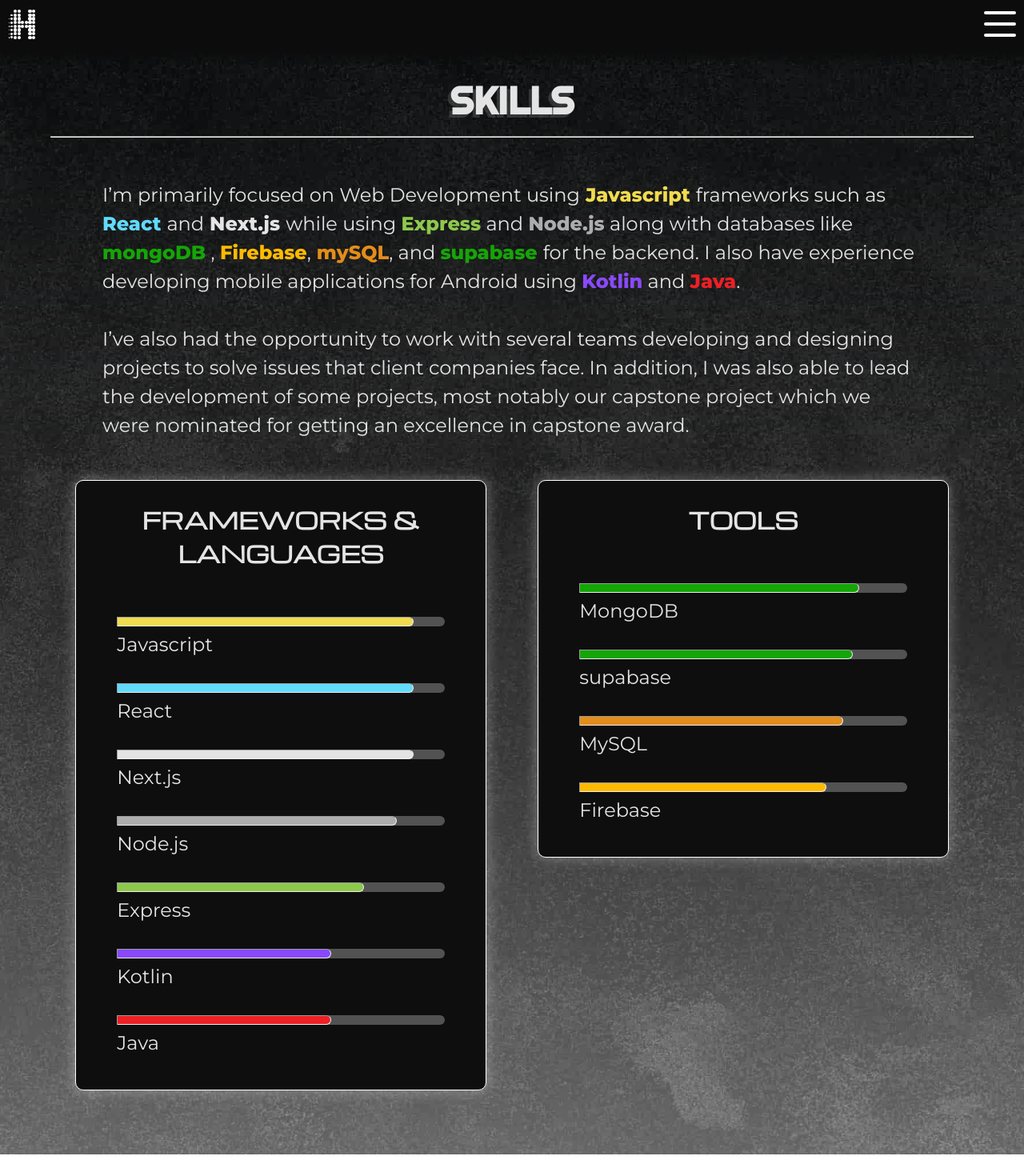
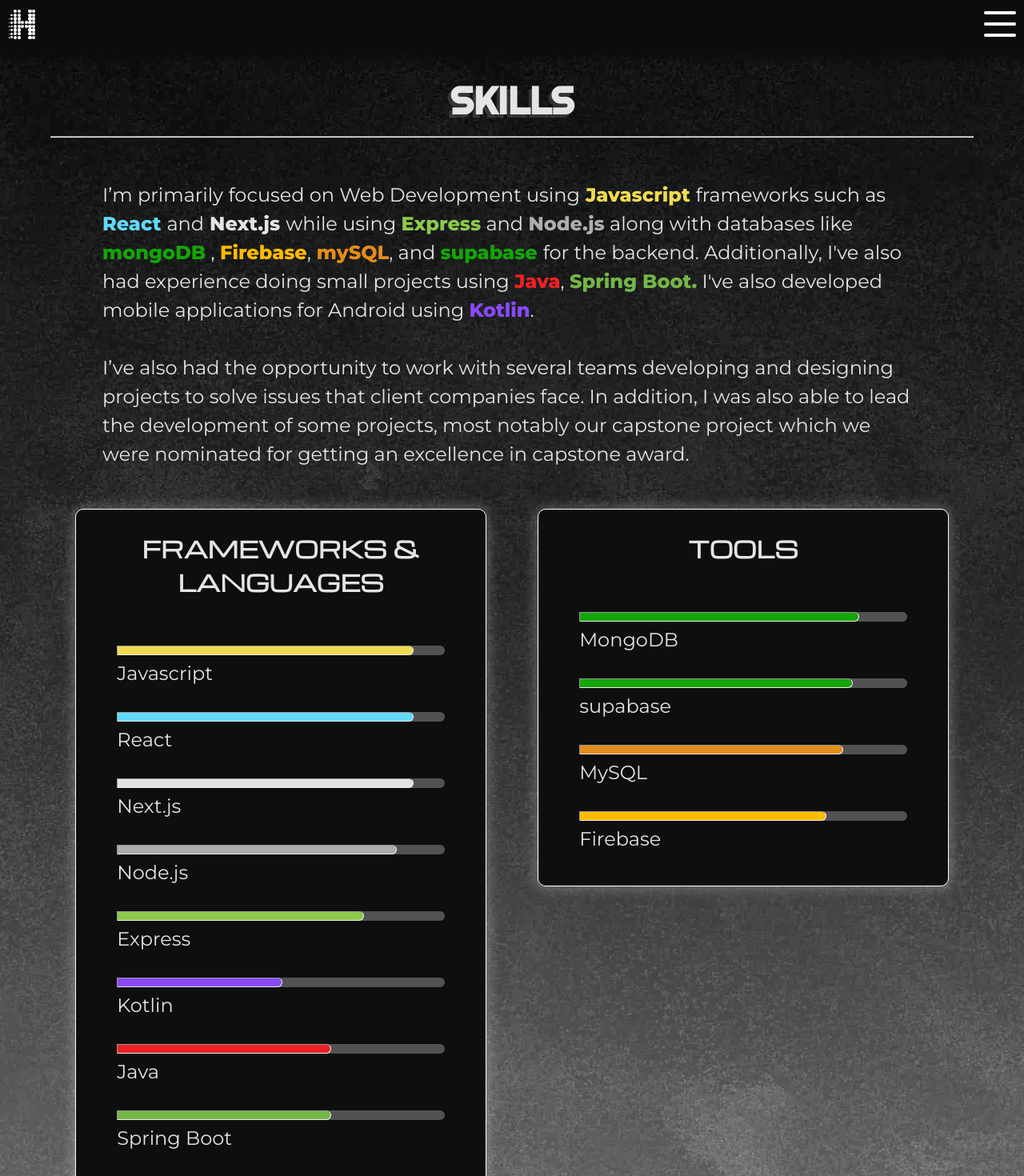
Before and after one commit to Hideki-Kawachi/hideki-kawachi-portfolio-2023, a Next.js app: page /skills in a window 1280 px wide. Shown: the top 1470 px of the page at 80% size. Before the commit the page ends 1443 px from the top, so only its background shows below. Built offline with nearby package versions, Linux system fonts and the light colour scheme.

Commit message:
Updated skills

```diff
--- a/pages/skills.jsx
+++ b/pages/skills.jsx
@@ -27,10 +27,12 @@
 							<strong style={{ color: "#FEBA00" }}>Firebase</strong>,
 							<strong style={{ color: "#E38D1A" }}> mySQL</strong>, and{" "}
 							<strong style={{ color: "#14A506" }}> supabase </strong>
-							for the backend. I also have experience developing mobile
-							applications for Android using{" "}
-							<strong style={{ color: "#8949FB" }}>Kotlin</strong> and{" "}
-							<strong style={{ color: "#EC2025" }}>Java</strong>.<br></br>
+							for the backend. Additionally, I've also had experience doing
+							small projects using{" "}
+							<strong style={{ color: "#EC2025" }}>Java</strong>,{" "}
+							<strong style={{ color: "#73B648" }}> Spring Boot.</strong> I've
+							also developed mobile applications for Android using{" "}
+							<strong style={{ color: "#8949FB" }}>Kotlin</strong>.<br></br>
 							<br></br>
 							I&rsquo;ve also had the opportunity to work with several teams
 							developing and designing projects to solve issues that client
@@ -74,7 +76,7 @@
 								key={5}
 							></SkillsCard>
 							<SkillsCard
-								level={"65%"}
+								level={"50%"}
 								color={"#8949FB"}
 								caption={"Kotlin"}
 								key={6}
@@ -84,6 +86,12 @@
 								color={"#EC2025"}
 								caption={"Java"}
 								key={7}
+							></SkillsCard>
+							<SkillsCard
+								level={"65%"}
+								color={"#73B648"}
+								caption={"Spring Boot"}
+								key={8}
 							></SkillsCard>
 						</div>
 						<div className="skills-list-container">
```
